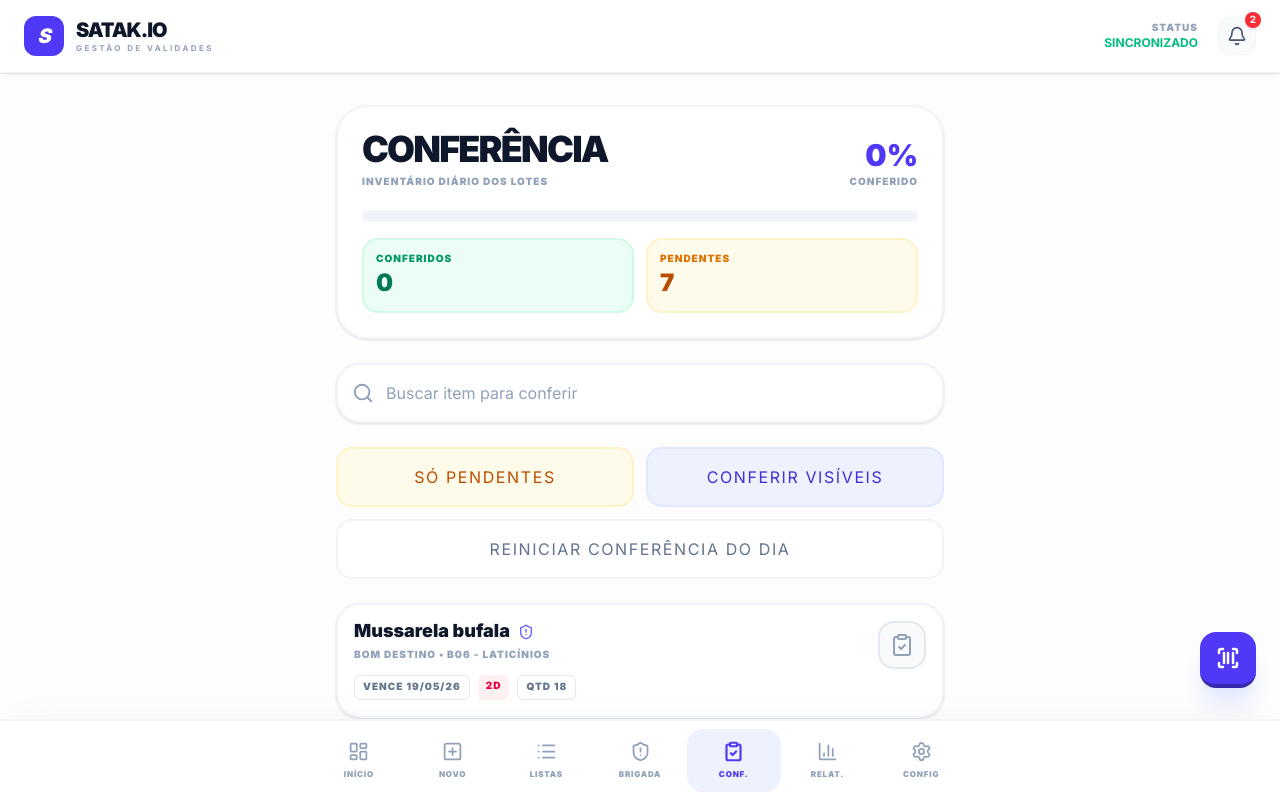
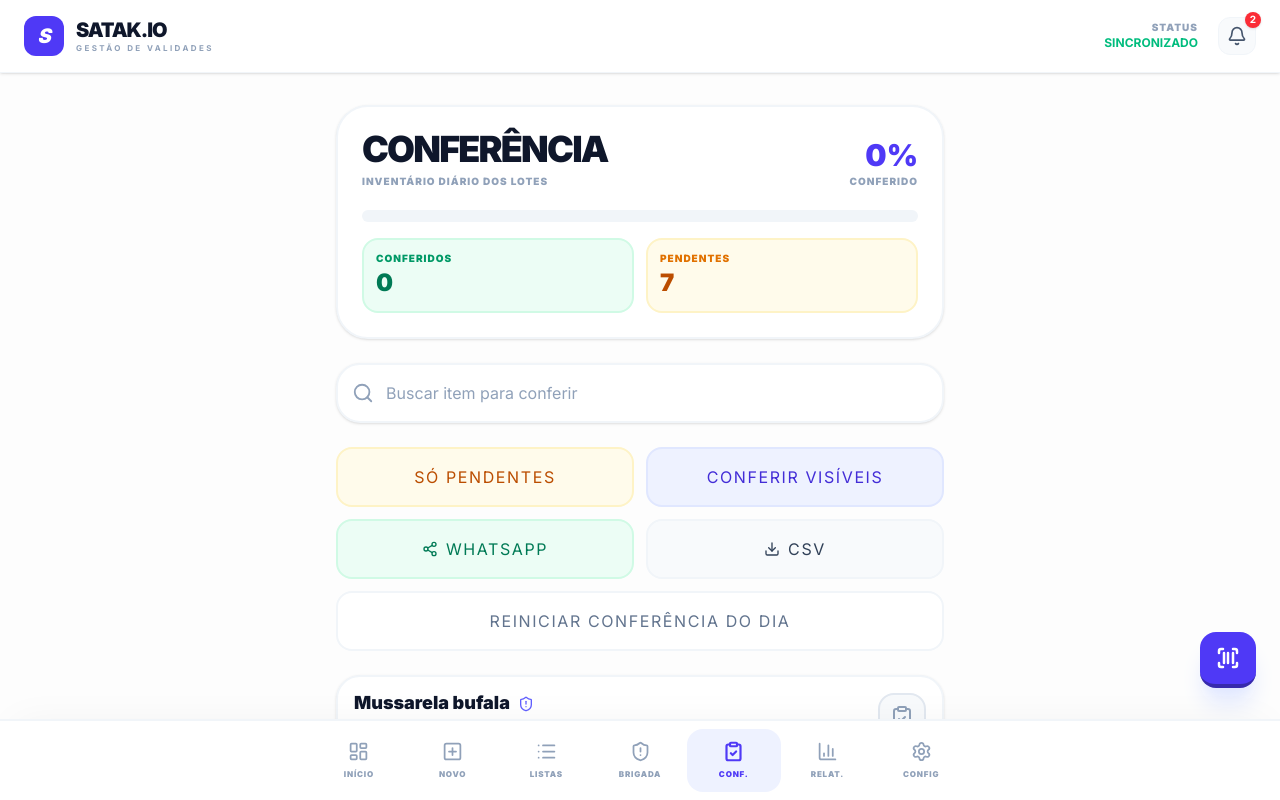
Before and after one commit to zatarana/Validadesatak, a React (Vite) app: page / in a window 1280 px wide. Both pictures are taken after a click on the button "CONF.". Shown: the top 800 px of the page. Built offline with nearby package versions, Linux system fonts and the light colour scheme.

Commit message:
Add conference WhatsApp sharing and CSV export

```diff
--- a/src/pages/Conference.tsx
+++ b/src/pages/Conference.tsx
@@ -1,6 +1,6 @@
 import React, { useEffect, useMemo, useState } from 'react';
 import { useStore } from '../store/StoreContext';
-import { CheckCircle2, ClipboardCheck, RotateCcw, Search, ShieldAlert } from 'lucide-react';
+import { CheckCircle2, ClipboardCheck, Download, RotateCcw, Search, Share2, ShieldAlert } from 'lucide-react';
 import { toast } from 'sonner';
 import { Product } from '../types';
 import { formatPtDate, getDaysUntil, getExpirationLabel } from '../lib/dates';
@@ -13,6 +13,20 @@ const loadChecks = (): CheckMap => { try { return JSON.parse(localStorage.getIte
 const saveChecks = (checks: CheckMap) => localStorage.setItem(KEY, JSON.stringify(checks));
 const checkedAt = (product: Product, checks: CheckMap) => checks[product.id] || product.lastCheckedAt || '';
 const isCheckedToday = (product: Product, checks: CheckMap) => checkedAt(product, checks).slice(0, 10) === today();
+
+function csvCell(value: unknown) { return `"${String(value ?? '').replace(/"/g, '""')}"`; }
+function downloadCsv(filename: string, rows: unknown[][]) {
+  const csv = rows.map(row => row.map(csvCell).join(';')).join('\n');
+  const blob = new Blob([csv], { type: 'text/csv;charset=utf-8' });
+  const url = URL.createObjectURL(blob);
+  const link = document.createElement('a');
+  link.href = url;
+  link.download = filename;
+  document.body.appendChild(link);
+  link.click();
+  link.remove();
+  URL.revokeObjectURL(url);
+}
 
 export function Conference() {
   const { products, updateProduct, settings } = useStore();
@@ -36,7 +50,8 @@ export function Conference() {
   }, [products, search, onlyPending, checks]);
 
   const checkedCount = products.filter(product => isCheckedToday(product, checks)).length;
-  const pendingCount = Math.max(0, products.length - checkedCount);
+  const pendingProducts = products.filter(product => !isCheckedToday(product, checks));
+  const pendingCount = pendingProducts.length;
   const progress = products.length > 0 ? Math.round((checkedCount / products.length) * 100) : 0;
 
   const markChecked = (product: Product) => {
@@ -69,6 +84,26 @@ export function Conference() {
     toast.success('Conferência reiniciada.');
   };
 
+  const shareWhatsApp = () => {
+    const lines = pendingProducts
+      .slice()
+      .sort((a, b) => getDaysUntil(a.expirationDate) - getDaysUntil(b.expirationDate))
+      .slice(0, 35)
+      .map((product, index) => `${index + 1}. ${product.name} | ${product.brand || 'sem marca'} | qtd ${product.quantity ?? '-'} | vence ${formatPtDate(product.expirationDate)} (${getExpirationLabel(getDaysUntil(product.expirationDate))})`);
+    const message = ['*Conferência de Validades*', `Data: ${new Date().toLocaleDateString('pt-BR')}`, `Progresso: ${progress}%`, `Conferidos: ${checkedCount}`, `Pendentes: ${pendingCount}`, '', '*Pendentes:*', ...(lines.length ? lines : ['Nenhum lote pendente.'])].join('\n');
+    window.open(`https://wa.me/?text=${encodeURIComponent(message)}`, '_blank', 'noopener,noreferrer');
+  };
+
+  const exportCsv = () => {
+    const rows = [['Produto', 'Marca', 'Categoria', 'Código', 'Quantidade', 'Validade', 'Status validade', 'Conferido hoje', 'Hora conferência']];
+    products.forEach(product => {
+      const time = checkedAt(product, checks);
+      rows.push([product.name, product.brand, product.category, product.barcode, product.quantity ?? '', formatPtDate(product.expirationDate), getExpirationLabel(getDaysUntil(product.expirationDate)), isCheckedToday(product, checks) ? 'Sim' : 'Não', time ? new Date(time).toLocaleString('pt-BR') : '']);
+    });
+    downloadCsv(`conferencia-${today()}.csv`, rows);
+    toast.success('CSV da conferência exportado.');
+  };
+
   return (
     <div className="space-y-6 pb-6">
       <div className="bg-white p-6 rounded-[32px] shadow-sm border-2 border-slate-100">
@@ -88,6 +123,8 @@ export function Conference() {
       <div className="grid grid-cols-2 gap-3">
         <button onClick={() => setOnlyPending(prev => !prev)} className={cn('rounded-2xl py-4 px-3 font-black text-[10px] uppercase tracking-widest border-2', onlyPending ? 'bg-amber-50 border-amber-100 text-amber-700' : 'bg-white border-slate-100 text-slate-600')}>{onlyPending ? 'Só pendentes' : 'Todos os lotes'}</button>
         <button onClick={markAllVisible} className="rounded-2xl py-4 px-3 font-black text-[10px] uppercase tracking-widest border-2 bg-indigo-50 border-indigo-100 text-indigo-700">Conferir visíveis</button>
+        <button onClick={shareWhatsApp} className="rounded-2xl py-4 px-3 font-black text-[10px] uppercase tracking-widest border-2 bg-emerald-50 border-emerald-100 text-emerald-700 flex items-center justify-center gap-2"><Share2 size={16} /> WhatsApp</button>
+        <button onClick={exportCsv} className="rounded-2xl py-4 px-3 font-black text-[10px] uppercase tracking-widest border-2 bg-slate-50 border-slate-100 text-slate-700 flex items-center justify-center gap-2"><Download size={16} /> CSV</button>
         <button onClick={clearToday} className="col-span-2 rounded-2xl py-4 px-3 font-black text-[10px] uppercase tracking-widest border-2 bg-white border-slate-100 text-slate-500">Reiniciar conferência do dia</button>
       </div>
 
```
